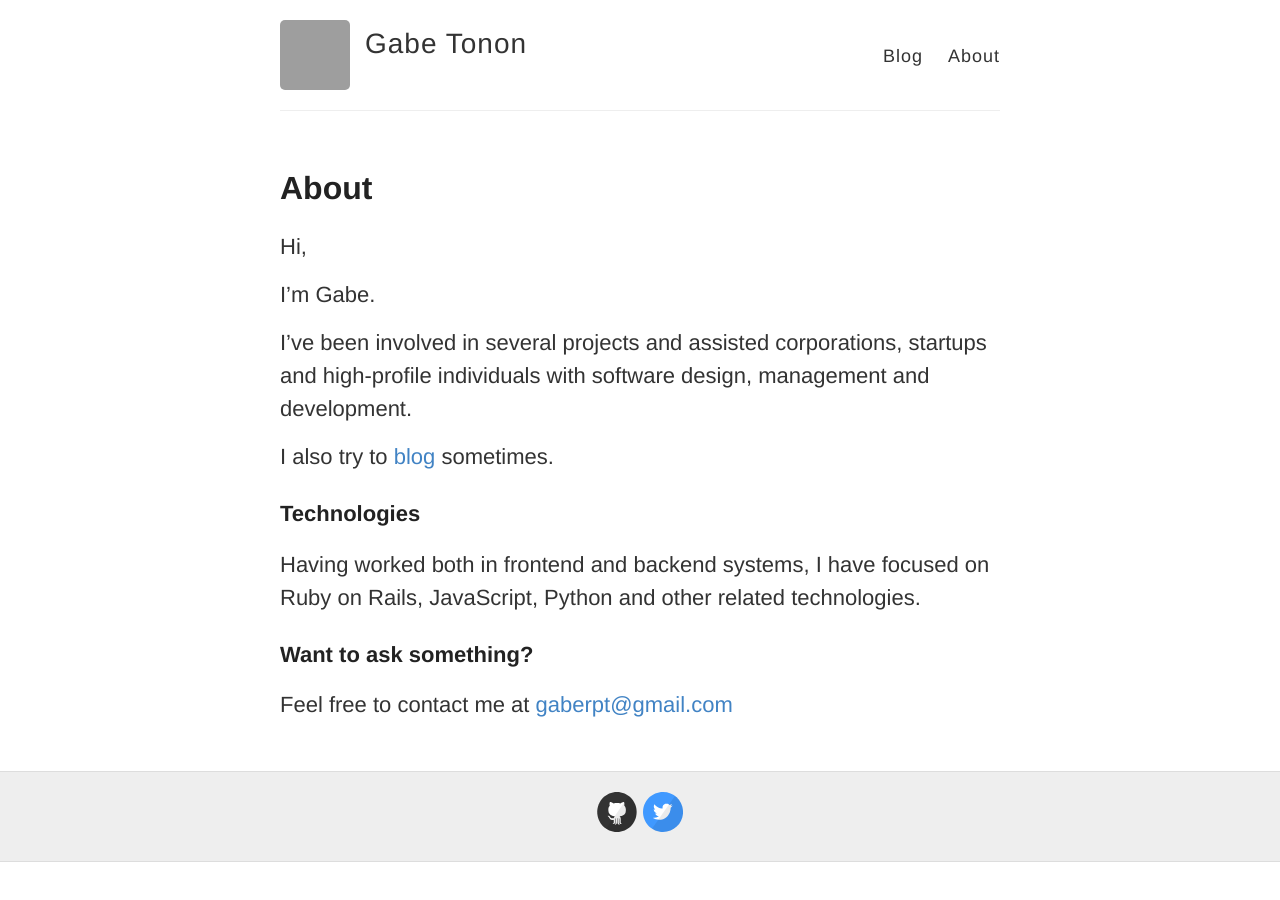
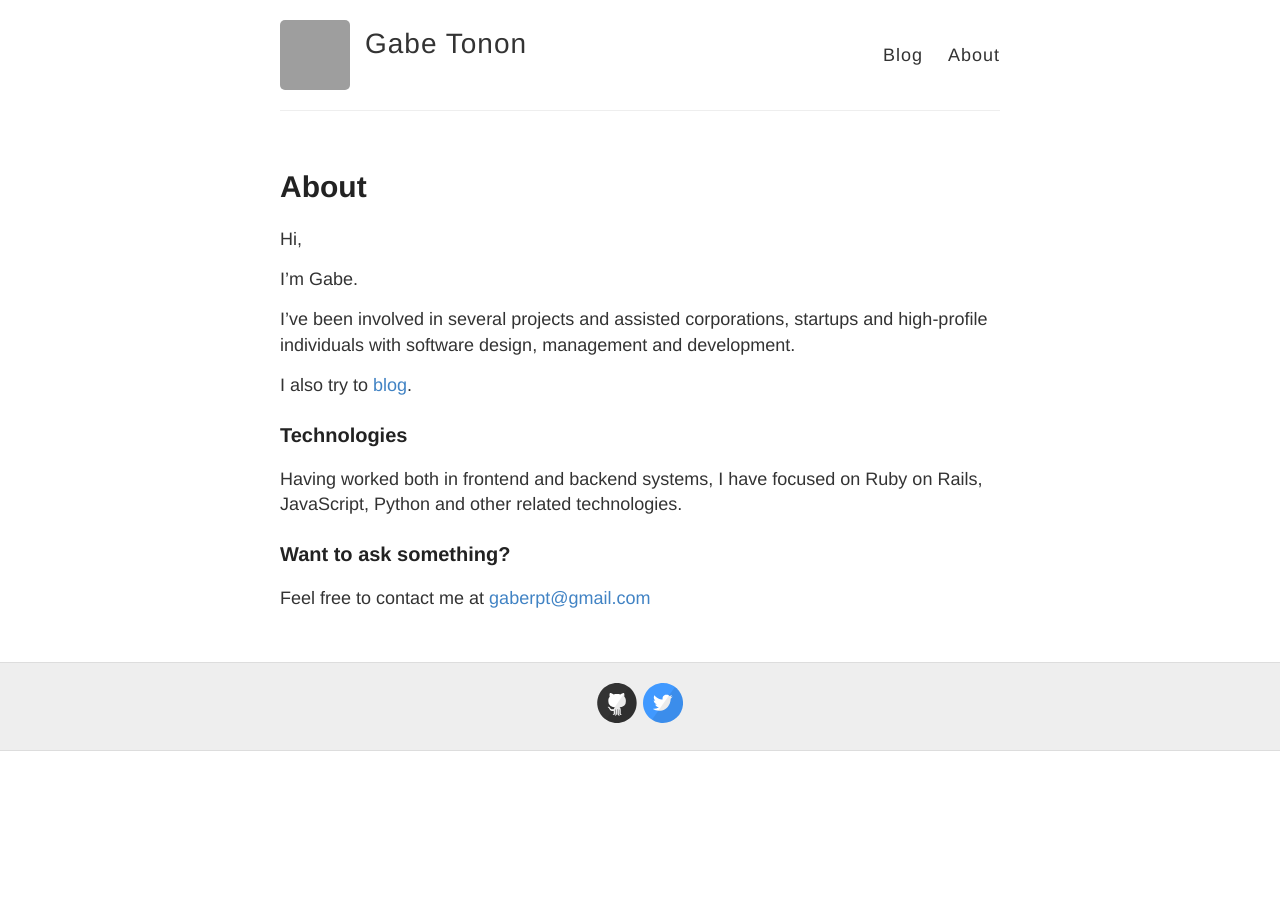
Before and after one commit to gaapt/gaapt.github.io, a Jekyll site: the page built from about.md, in a window 1280 px wide. Built offline with Jekyll 4.4.1, drawn with Linux system fonts in a browser that asks for light colours; Markdown is read by kramdown in place of the engine named in the settings; grey boxes are pictures that could not be loaded.

```diff
--- a/about.md
+++ b/about.md
@@ -9,7 +9,7 @@
 
 I've been involved in several projects and assisted corporations, startups and high-profile individuals with software design, management and development.
 
-I also try to [blog](http://gaapt.github.io/) sometimes.
+I also try to [blog](http://gaapt.github.io/).
 
 
 ### Technologies
--- a/style.scss
+++ b/style.scss
@@ -14,12 +14,12 @@
 /**************/
 
 html {
-  font-size: 10%;
+  font-size: 100%;
 }
 
 body {
 	background: $white;
-  font: 22px/1.5 $helvetica;
+  font: 18px/1.4 $helvetica;
   color: $darkGray;
 }
 
@@ -45,22 +45,22 @@
 }
 
 h1 {
-  font-size: 32px;
+  font-size: 30px;
   a {
     color: inherit;
   }
 }
 
 h2 {
-  font-size: 26px;
+  font-size: 24px;
 }
 
 h3 {
-  font-size: 22px;
+  font-size: 20px;
 }
 
 h4 {
-  font-size: 20px;
+  font-size: 18px;
   color: $gray;
 }
 
```
